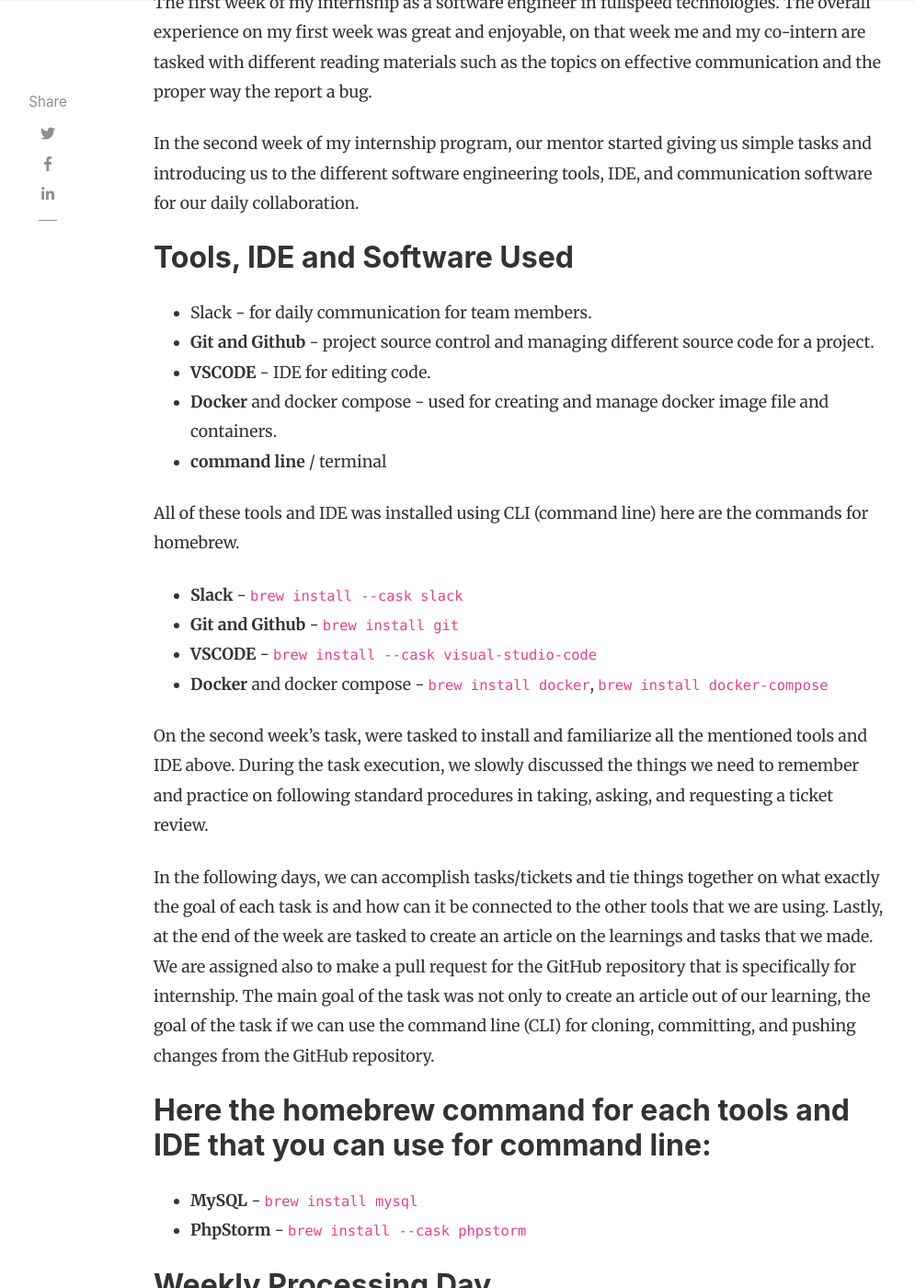
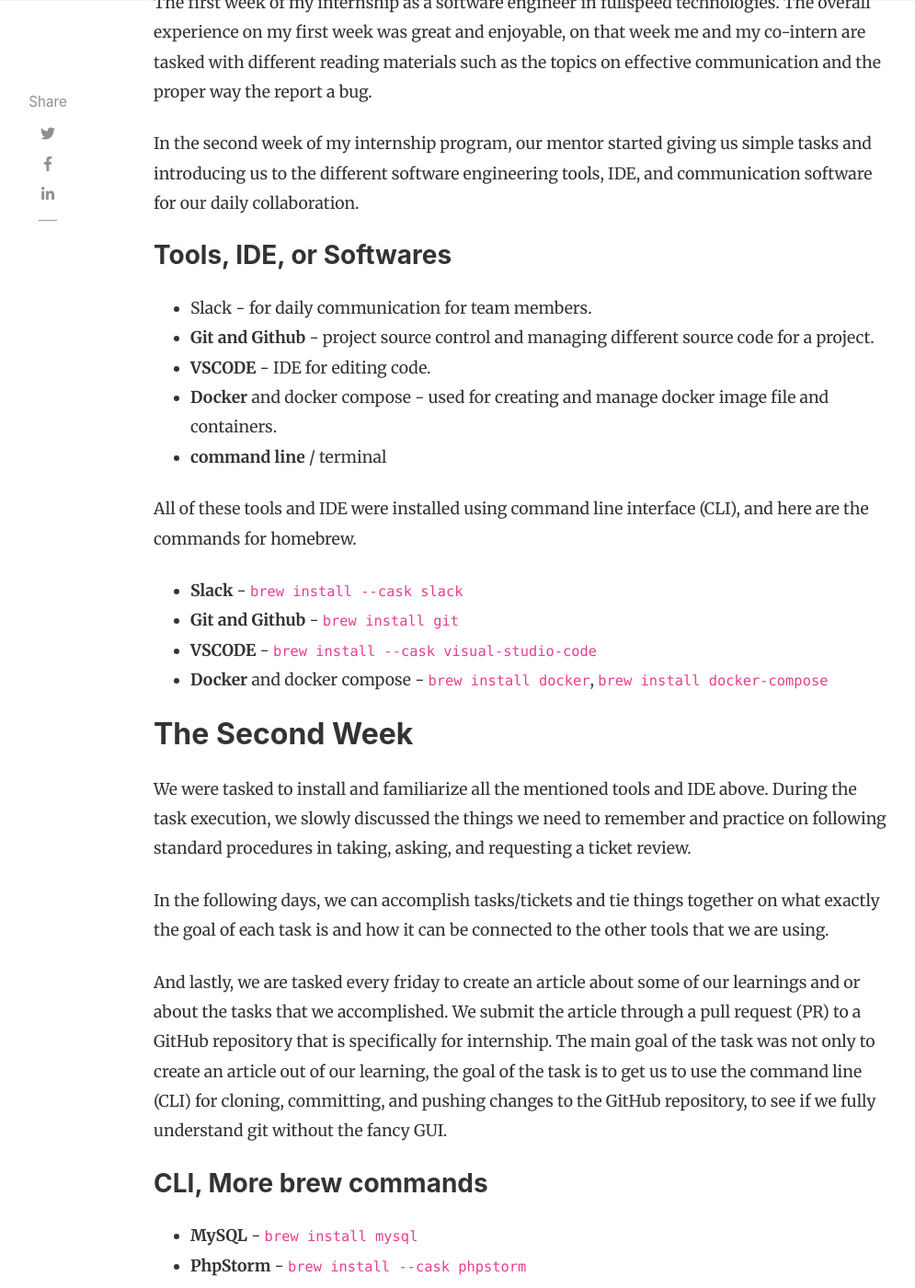
Before and after one commit to ardiesan/ntrnph23b, a Jekyll site: the page built from _posts/2022-11-04-An-Interns-Guide-to-Tools-and-IDE-for-Software-Development.md, in a window 1280 px wide and 1400 px high, scrolled down 687 px. Shown: the whole window at 92% size, without its empty margins (118-1113 px from the left). Built offline with Jekyll 4.4.1, drawn with Linux system fonts in a browser that asks for light colours; nearby versions of some CDN libraries; comment, search, counter and statistics services are not loaded; some of the changed text lies outside the part shown.

Commit message:
Edited article entry.

```diff
--- a/_posts/2022-11-04-An-Interns-Guide-for-Tools-and-IDE-for-Software-Development.md
+++ b/_posts/2022-11-04-An-Interns-Guide-to-Tools-and-IDE-for-Software-Development.md
@@ -1,6 +1,6 @@
 ---
 layout: post
-title: "An Intern's Guide for Tools and IDE for Software Development"
+title: "An Intern's Guide to Tools and IDE for Software Development"
 author: jdayuday
 categories:
 - internship
@@ -12,14 +12,13 @@
 Things may go wrong and right, but we know that if new things arrive, we need to adapt and make some adjustments for ourselves. As my mentor said, "As a software engineer, you should never bind yourself to certain things, especially in technology" Technology change drastically, every quarter, month, and even week things change so fast. So here are some of my experiences in installing and familiarizing myself with new tools and IDE for my internship.
 
 
-
-## My First Week
+## The First Week
 
 The first week of my internship as a software engineer in fullspeed technologies. The overall experience on my first week was great and enjoyable, on that week me and my co-intern are tasked with different reading materials such as the topics on effective communication and the proper way the report a bug.
 
 In the second week of my internship program, our mentor started giving us simple tasks and introducing us to the different software engineering tools, IDE, and communication software for our daily collaboration.
 
-## Tools, IDE and Software Used
+### Tools, IDE, or Softwares
 
 * Slack - for daily communication for team members.
 * **Git and Github** - project source control and managing different source code for a project.
@@ -27,18 +26,24 @@
 * **Docker** and docker compose - used for creating and manage docker image file and containers.
 * **command line** / terminal
 
-All of these tools and IDE was installed using CLI (command line) here are the commands for homebrew.
+All of these tools and IDE were installed using command line interface (CLI), and here are the commands for homebrew.
 
 * **Slack** - `brew install --cask slack`
 * **Git and Github** - `brew install git`
 * **VSCODE** - `brew install --cask visual-studio-code`
 * **Docker** and docker compose - `brew install docker`, `brew install docker-compose`
 
-On the second week's task, were tasked to install and familiarize all the mentioned tools and IDE above. During the task execution, we slowly discussed the things we need to remember and practice on following standard procedures in taking, asking, and requesting a ticket review.
 
-In the following days, we can accomplish tasks/tickets and tie things together on what exactly the goal of each task is and how can it be connected to the other tools that we are using. Lastly, at the end of the week are tasked to create an article on the learnings and tasks that we made. We are assigned also to make a pull request for the GitHub repository that is specifically for internship. The main goal of the task was not only to create an article out of our learning, the goal of the task if we can use the command line (CLI) for cloning, committing, and pushing changes from the GitHub repository.
+## The Second Week
 
-## Here the homebrew command for each tools and IDE that you can use for command line:
+We were tasked to install and familiarize all the mentioned tools and IDE above. During the task execution, we slowly discussed the things we need to remember and practice on following standard procedures in taking, asking, and requesting a ticket review.
+
+In the following days, we can accomplish tasks/tickets and tie things together on what exactly the goal of each task is and how it can be connected to the other tools that we are using.
+
+And lastly, we are tasked every friday to create an article about some of our learnings and or about the tasks that we accomplished. We submit the article through a pull request (PR) to a GitHub repository that is specifically for internship. The main goal of the task was not only to create an article out of our learning, the goal of the task is to get us to use the command line (CLI) for cloning, committing, and pushing changes to the GitHub repository, to see if we fully understand git without the fancy GUI.
+
+
+### CLI, More brew commands
 
 * **MySQL** - `brew install mysql`
 * **PhpStorm** - `brew install --cask phpstorm`
```
